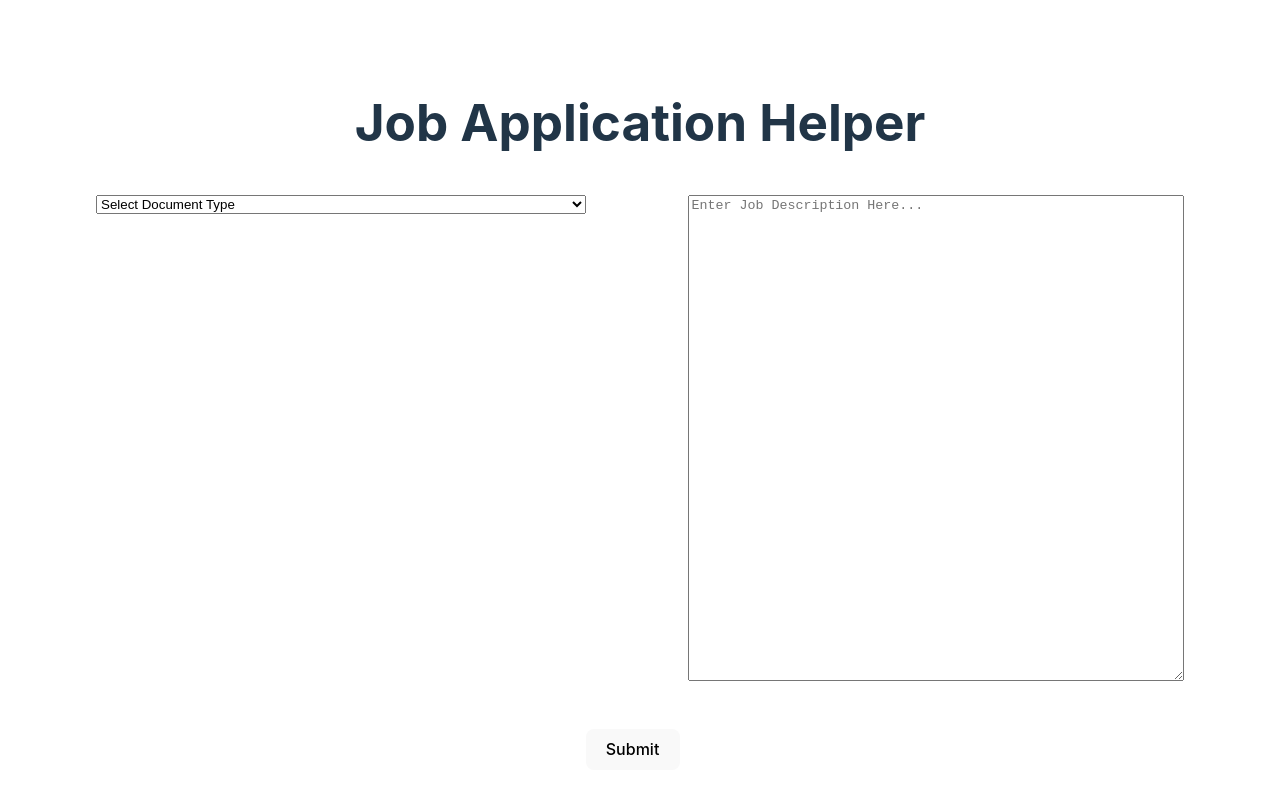
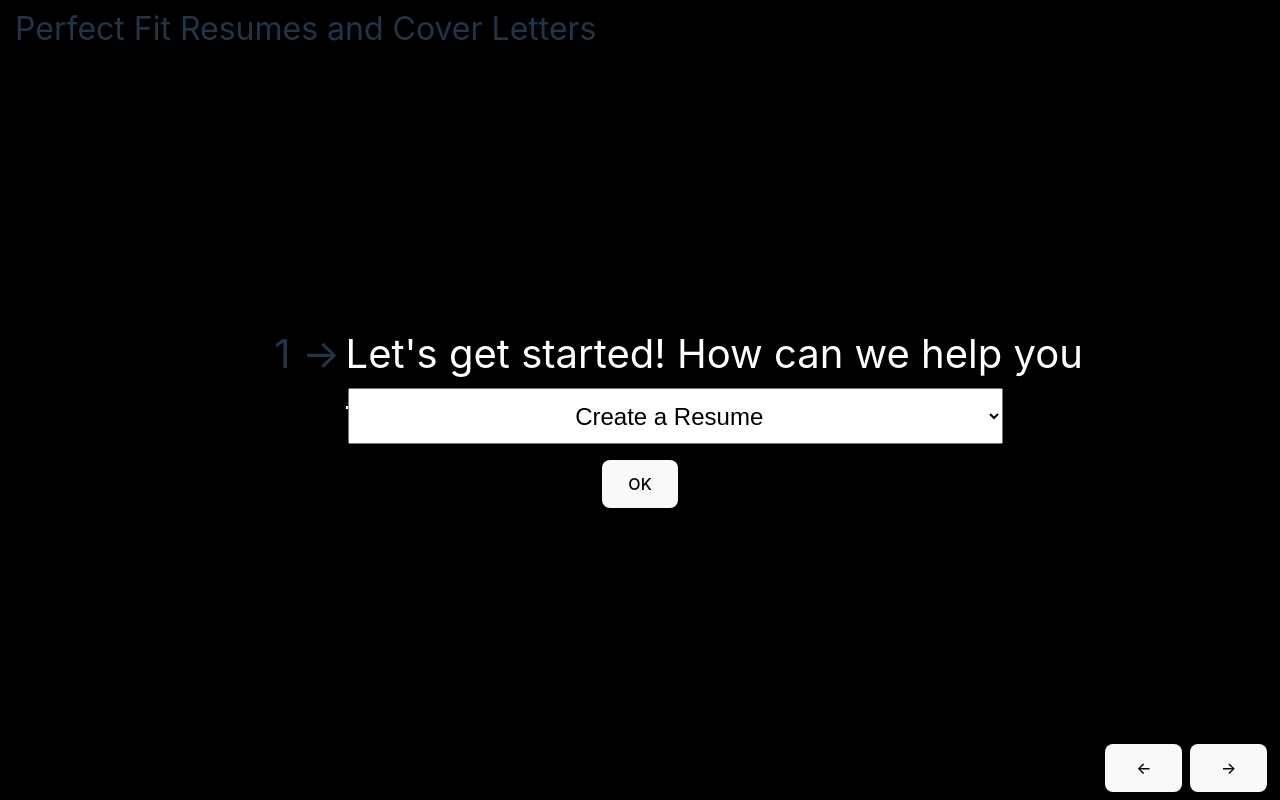
Before and after one commit to CS-179K/Perfect-Fit-Resumes-CVs, a React (Vite) app in the folder react-app/: page / in a window 1280 px wide. Built offline with nearby package versions, Linux system fonts and the light colour scheme.

Commit message:
testing new ui, connected backend frontend

```diff
--- a/react-app/package.json
+++ b/react-app/package.json
@@ -10,6 +10,7 @@
     "preview": "vite preview"
   },
   "dependencies": {
+    "axios": "^1.7.3",
     "react": "^18.3.1",
     "react-dom": "^18.3.1"
   },
@@ -24,5 +25,6 @@
     "eslint-plugin-react-refresh": "^0.4.9",
     "globals": "^15.9.0",
     "vite": "^5.4.0"
-  }
+  },
+  "proxy": "http://127.0.0.1:5000"
 }
--- a/react-app/src/App.css
+++ b/react-app/src/App.css
@@ -1,10 +1,13 @@
 #root {
   /* max-width: 1280px; */
-  width: 85%;
-  height: 85vh;
-  margin: 0 auto;
-  padding: 1rem;
-  /* text-align: center; */
+  width: 100%;
+  /* height: 90vh; */
+  /* margin: 0 auto; */
+  /* padding: 1rem; */
+  height: auto;
+  margin: 0;
+  padding: 0;
+  /* text-align: center;  */
   /* border: 2px;
   border-style: solid;
   border-color: aliceblue; */
@@ -30,8 +33,7 @@
 .projectTitle {
   /* border: 2px;
   border-style: solid;
-  border-color: aliceblue; */
-  /* padding-top: -20px; */
+  border-color: aliceblue;  */
   text-align: center;
 }
 
@@ -40,11 +42,7 @@
   bottom: 30px;
 }
 
-/* .container {
-  text-align: center;
-  width: 90%;
-  margin: auto;
-  padding: 2rem;
+/* .App {
   border: 2px;
   border-style: solid;
   border-color: aliceblue;
--- a/react-app/src/App.jsx
+++ b/react-app/src/App.jsx
@@ -31,10 +31,8 @@ function App() {
   }
 
   return (
-    <div className="container">
-      <div className='projectTitle'>
-        <h1>Job Application Helper</h1>
-      </div>
+    <div className="App">
+      <h1 className='projectTitle'>Job Application Helper</h1>
       <form onSubmit={handleSubmit} className='container'>
         {/*Specify document type */}
         <select value={documentType} onChange={handleDropdownChange} className="dropdown">
--- /dev/null
+++ b/react-app/src/Testt.jsx
@@ -0,0 +1,159 @@
+// import { useState } from 'react'
+import './test.css'
+import React, { useState, useEffect } from 'react'
+import axios from 'axios'
+
+function Testt() {
+  // State to hold selected options, job description, and current step
+  const [documentType, setDocumentType] = useState('Resume'); // Track to create resume or cover letter
+  const [personDescription, setPersonDescription] = useState(''); // Track the resume or cover letter info
+  const [jobDescription, setJobDescription] = useState(''); // Track the job description
+  const [step, setStep] = useState(1); // Track the current step
+
+  const [result, setResult] = useState(0);
+
+  // Handle the dropdown menu
+  const handleDropdownChange = (event) => {
+    setDocumentType(event.target.value);
+  };
+
+  // Handle the OK button click
+  const handleOkClick = () => {
+    if (step === 1) {
+      setStep(2);
+    } else if (step === 2) {
+      setStep(3);
+    } else if (step === 3) {
+      // console.log(documentType, personDescription, jobDescription);
+
+      axios.post("http://localhost:5000/api/users", {
+        documentType: documentType,
+        personDescription: personDescription,
+        jobDescription: jobDescription
+      }).then(response => {
+        console.log(response.data.message, response.data.result);
+        // console.log(response.data.result);
+        setResult(response.data.result); // Store the server response from POST request
+        setStep(4);  // Move to the final step
+      }).catch(error => {
+        console.error('There was an error submitting the data!', error);
+      });
+      // setStep(4);
+    } else if (step === 4) {
+      // Done
+    }
+  };
+
+  // const handleGetRequest = async () => {
+  //   try {
+  //     // Make GET request to retrieve the result
+  //     const getResponse = await axios.get("http://localhost:5000/api/users");
+  //     console.log(getResponse.data.result);  // Log the retrieved result
+  //     setResult(getResponse.data.result);  // Set the result in state
+  //     setStep(4);  // Move to the next step
+  //   } catch (error) {
+  //     console.error('There was an error with the GET request!', error);
+  //   }
+  // };
+
+  // const handleOk3 = async () => {
+  //   // e.preventDefault();
+  //   try {
+  //     const response = await axios.post("http://localhost:5000/api/users", {
+  //       documentType: documentType,
+  //       personDescription: personDescription,
+  //       jobDescription: jobDescription
+  //     });
+  //     // console.log(documentType, personDescription, jobDescription);
+  //     console.log(response.data);
+  //   } catch (error) {
+  //     console.log(error.response);
+  //   }
+  // };
+
+  // Handle the arrow button click
+  const handleArrowClick = (direction) => {
+    if (direction === 'next') {
+      setStep(prevStep => Math.min(prevStep + 1, 4)); // Move to the next step, but not above 4
+    } else if (direction === 'previous') {
+      setStep(prevStep => Math.max(prevStep - 1, 1)); // Move to the previous step, but not below 1
+    }
+  };
+
+  // Handle the input change for job description
+  const handlePersonInputChange = (event) => {
+    setPersonDescription(event.target.value);
+  };
+
+  // Handle the input change for job description
+  const handleJobInputChange = (event) => {
+    setJobDescription(event.target.value);
+  };
+
+  return (
+    <div className="Test">
+      <div id='header'>
+        Perfect Fit Resumes and Cover Letters
+      </div>
+      <div id='mainBody'>
+        <div id='centerThing'>
+          {/* Test */}
+          <div id='stepsThing'>
+            {step} &rarr;
+          </div>
+          <div id='centerCenterTop'>
+            {step === 1 && "Let's get started! How can we help you today?"}
+            {step === 2 && "Paste your resume/CV or cover letter in the textbox below!"}
+            {step === 3 && "Paste the job description below in the textbox below!"}
+            {step === 4 && "Here is your adjusted " + documentType + " for your job!"}
+          </div>
+          <div id='centerCenterCenter'>
+            {step === 1 ? (
+              <>
+                <select className='dropdown' value={documentType} onChange={handleDropdownChange}>
+                  <option value="resume">Create a Resume</option>
+                  <option value="cover letter">Create a Cover Letter</option>
+                </select>
+              </>
+            ) : step === 2 ? (
+              <textarea
+                value={personDescription}
+                onChange={handlePersonInputChange}
+                placeholder='Enter your resume/cv or cover letter here... '
+                className='inputBox'
+              />
+            ) : step === 3 ? (
+              <textarea
+                value={jobDescription}
+                onChange={handleJobInputChange}
+                placeholder='Enter your job description or job position link here...'
+                className='inputBox'
+              />
+            ) : (
+              <div className='resultBox'>
+                {result
+                  .trim()
+                  .split('\n')
+                  .map((line, index) => (
+                    <p key={index}>{line}</p>
+                  ))}
+              </div>
+            )}
+          </div>
+          <div id='centerCenterBot'>
+            <button type='button' className='OKbutton' onClick={handleOkClick}>OK</button>
+          </div>
+        </div>
+      </div>
+      <div id='footer'>
+        <div id='buttonContainer'>
+          <button type='button' className='arrowButton' onClick={() => handleArrowClick('previous')}>&larr;</button>
+          <button type='button' className='arrowButton' onClick={() => handleArrowClick('next')}>&rarr;</button>
+        </div>
+      </div>
+
+    </div>
+  );
+}
+
+export default Testt
--- a/react-app/src/main.jsx
+++ b/react-app/src/main.jsx
@@ -1,10 +1,12 @@
 import { StrictMode } from 'react'
 import { createRoot } from 'react-dom/client'
 import App from './App.jsx'
+import Testt from './Testt.jsx'
 import './index.css'
 
 createRoot(document.getElementById('root')).render(
   <StrictMode>
-    <App />
+    {/* <App /> */}
+    <Testt />
   </StrictMode>,
 )
--- /dev/null
+++ b/react-app/src/test.css
@@ -0,0 +1,193 @@
+/* #root {
+    position: absolute;
+    height: 40px;
+    width: 100%;
+    top: 0;
+    background-color: black;
+} */
+
+#header {
+    width: 100%;
+    height: 6vh;
+    position: absolute;
+    top: 0;
+    padding-left: 10px;
+    padding-top: 5px;
+    background-color: black;
+
+    box-sizing: border-box;
+    padding-left: 15px;
+    padding-top: 5px;
+
+    font-size: 4vh;
+
+    display: flex;
+    z-index: 999;
+}
+
+#mainBody {
+    position: absolute;
+    top: 6vh;
+    /* header */
+    bottom: 7vh;
+    /* footer */
+    width: 100%;
+    background-color: rgb(0, 0, 0);
+    z-index: 99;
+
+    /* text-align: center; */
+}
+
+#footer {
+    width: 100%;
+    height: 7vh;
+    position: absolute;
+    bottom: 0;
+    background-color: rgb(0, 0, 0);
+    z-index: 999;
+}
+
+#projectTitle {
+    color: white;
+}
+
+.instructions {
+    position: absolute;
+    left: 50%;
+    top: 45%;
+}
+
+#stepsThing {
+    /* width: 25%; */
+    /* height: 100%; */
+    /* float: left; */
+    /* text-align: right; */
+
+    /* box-sizing: border-box;
+    padding-right: 10px;
+    padding-top: 5px; */
+    position: relative;
+    top: 7vh;
+    height: 7vh;
+    right: 26vw;
+
+    font-size: 5vh;
+
+    background-color: rgb(0, 0, 0);
+}
+
+#centerThing {
+    position: relative;
+    top: 50%;
+    transform: translateY(-50%);
+    height: auto;
+    margin: auto;
+    width: 80%;
+    background-color: rgb(0, 0, 0);
+    display: flex;
+    flex-direction: column;
+    align-items: center;
+    justify-content: space-around;
+}
+
+#centerCenterTop {
+    width: 100%;
+    text-align: left;
+    font-size: 5vh;
+    color: white;
+    padding-bottom: 1vh;
+    height: 7vh;
+    background-color: rgb(0, 0, 0);
+
+    box-sizing: border-box;
+    padding-left: 17vw;
+}
+
+#centerCenterCenter {
+    width: 100%;
+    display: flex;
+    flex-direction: column;
+    align-items: center;
+
+    box-sizing: border-box;
+    /* padding-left: 13vw; */
+}
+
+#centerCenterBot {
+    width: 100%;
+    height: 10vh;
+    display: flex;
+    text-align: center;
+    justify-content: center;
+
+    background-color: rgb(0, 0, 0);
+}
+
+.inputBox {
+    padding: 10px;
+    height: 50vh;
+    width: 55vw;
+    font-size: 2.5vh;
+    margin-top: 1vh;
+    box-sizing: border-box;
+    margin-left: 8.5vw;
+}
+
+.dropdown {
+    margin-top: 1vh;
+    /* margin-right: 3vw; */
+    margin-left: 5.5vw;
+    height: 7vh;
+    width: 64%;
+    font-size: 3vh;
+    text-align: center;
+}
+
+.OKbutton {
+    /* margin-left: 1vh; */
+    /* margin-top: 2vh; */
+    margin-top: 2vh;
+    height: 6vh;
+    width: 10vw;
+    font-size: 2vh;
+
+    height: 6vh;
+    width: 6vw;
+
+    font-size: 2vh;
+    /* position: absolute; */
+    /* background-color: rgb(61, 63, 63); */
+}
+
+#buttonContainer {
+    margin-right: 5px;
+    float: right;
+    display: flex;
+}
+
+.arrowButton {
+    height: 6vh;
+    width: 6vw;
+    margin-right: 1vh;
+
+    font-size: 2vh;
+}
+
+.resultBox {
+    /* width: 400px;
+    height: 300px; */
+    padding: 10px;
+    height: 50vh;
+    width: 55vw;
+    font-size: 2.5vh;
+    margin-top: 1vh;
+    box-sizing: border-box;
+    margin-left: 8.5vw;
+
+    overflow-y: auto;
+    overflow-x: hidden;
+    white-space: pre-wrap;
+    padding: 10px;
+    border: 1px solid #ccc;
+    background-color: #000000;
+}
```
Also changed, not shown: 1 other file (tests, documents, lock files or other folders).
